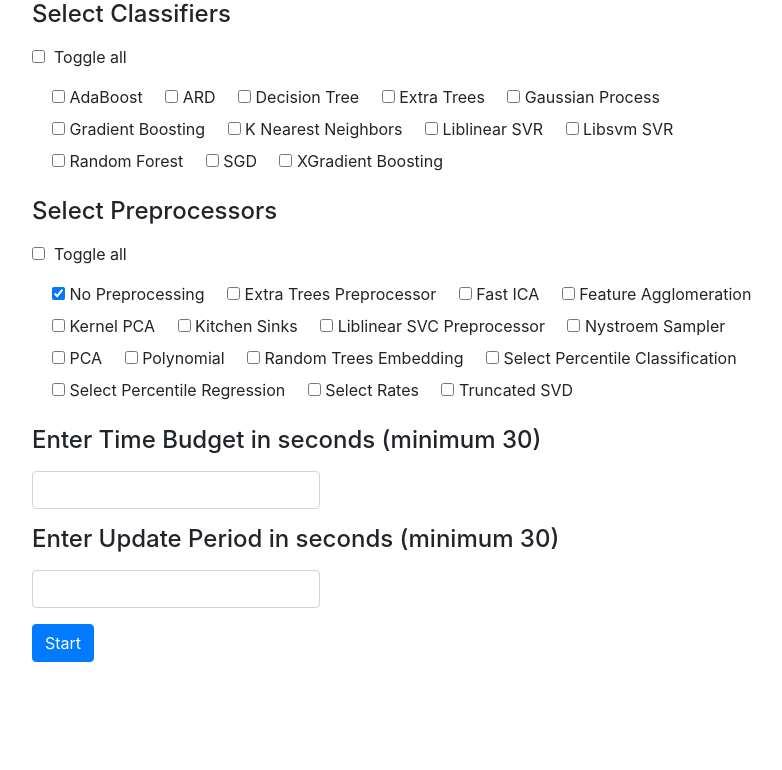
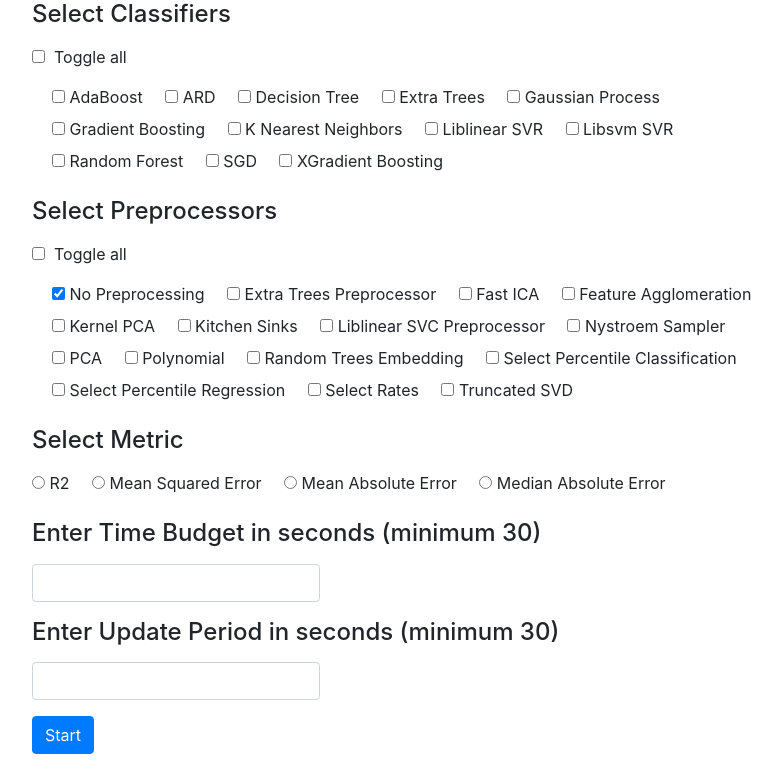
Before and after one commit to DataSystemsGroupUT/ismartml, a Flask app: page /params in a window 1280 px wide. Shown: the part 130-900 px from the top of the page, without its empty margins (32-814 px from the left). Before the commit the page ends 792 px from the top, so only its background shows below. Run offline with Flask 2, Linux system fonts and the light colour scheme; some libraries are stand-ins or nearby versions.

Commit message:
nonfunctional metrics

```diff
--- a/extras.py
+++ b/extras.py
@@ -1,4 +1,4 @@
-
+from autosklearn import metrics
 
 CLASSIFIERS=["adaboost","bernoulli_nb","decision_tree", "extra_trees","gaussian_nb", "gradient_boosting","k_nearest_neighbors", "lda","liblinear_svc","libsvm_svc","multinomial_nb","passive_aggressive","qda","random_forest","sgd","xgradient_boosting"]
 
@@ -15,6 +15,24 @@ PREPROCESSORS_CL_DISP=["No Preprocessing","Extra Trees Preprocessor","Fast ICA",
 PREPROCESSORS_RG=["no_preprocessing","extra_trees_preproc_for_regression","fast_ica","feature_agglomeration","kernel_pca","kitchen_sinks","liblinear_svc_preprocessor","nystroem_sampler","pca","polynomial","random_trees_embedding","select_percentile_classification","select_percentile_regression","select_rates","truncatedSVD"]
 
 PREPROCESSORS_RG_DISP=["No Preprocessing","Extra Trees Preprocessor","Fast ICA","Feature Agglomeration","Kernel PCA","Kitchen Sinks","Liblinear SVC Preprocessor","Nystroem Sampler","PCA","Polynomial","Random Trees Embedding","Select Percentile Classification","Select Percentile Regression","Select Rates","Truncated SVD"]
+
+METRICS_CL=[metrics.accuracy,metrics.f1,metrics.precision]
+
+METRICS_RG=[metrics.r2,metrics.mean_squared_error,metrics.mean_absolute_error,metrics.median_absolute_error]
+
+METRICS_CL_DISP=["Accuracy","F1","Precision"]
+
+METRICS_RG_DISP=["R2","Mean Squared Error","Mean Absolute Error","Median Absolute Error"]
+
+
+def gen_metric(task, metrics_choice):
+    if task=="classification":
+        return METRICS_CL[METRICS_CL_DISP.index(metrics_choice)]
+    else:
+        return METRICS_RG[METRICS_RG_DISP.index(metrics_choice)]
+
+
+
 
 def format_ls(ls,val):
     if(ls=="cl"):
--- a/main.py
+++ b/main.py
@@ -102,10 +102,12 @@ def params():
         #Get corect lists for this task
         ESTIMATORS=[CLASSIFIERS, CLASSIFIERS_DISP]
         PREPROCESSORS=[PREPROCESSORS_CL, PREPROCESSORS_CL_DISP]
+        METRICS=METRICS_CL_DISP
     else:
         ESTIMATORS=[REGRESSORS, REGRESSORS_DISP]
         PREPROCESSORS=[PREPROCESSORS_RG, PREPROCESSORS_RG_DISP]
-    return render_template('upload.html', ESTIMATORS=ESTIMATORS,PREPROCESSORS=PREPROCESSORS, column_names=column_names,row_data=rec, zip=zip, TASK=task, BOLD_CL=bolds)
+        METRICS=METRICS_RG_DISP
+    return render_template('upload.html', METRICS=METRICS,ESTIMATORS=ESTIMATORS,PREPROCESSORS=PREPROCESSORS, column_names=column_names,row_data=rec, zip=zip, TASK=task, BOLD_CL=bolds)
 
 @app.route('/params', methods=['POST'])
 def params_p():
@@ -119,6 +121,8 @@ def params_p():
         task=session.get("task","not set")
         search_space= request.form.getlist("estim_ls")
         prep_space= request.form.getlist("prep_ls")
+
+        metric = request.form['metric']
 
         if(int(time)<30):
             return "Time budget must be at least 30 seconds"
@@ -139,6 +143,7 @@ def params_p():
         values['data_type']=data_type
         values["search_space"]=search_space
         values["prep_space"]=prep_space
+        values["metric"]=metric
         session["values"]=values
 
         print("do this")
@@ -161,6 +166,7 @@ def progress():
     iters=values["time"]//values["period"]
     extra=values["time"]%values["period"]
     format_period=format_time(values["period"])
+    metric=gen_metric(values["task"],values["metric"])
 
     estimator=run_task(os.path.join(app.config['UPLOAD_FOLDER'], values["filename"]),values["task"],values["data_type"])
     results=estimator(turn,values["period"],values["search_space"],values["prep_space"])
--- a/multi.py
+++ b/multi.py
@@ -9,6 +9,7 @@ import sklearn.datasets
 import sklearn.metrics
 
 from autosklearn.metrics import accuracy
+from autosklearn import metrics
 from autosklearn.classification import AutoSklearnClassifier
 from autosklearn.regression import AutoSklearnRegressor
 from autosklearn.constants import MULTICLASS_CLASSIFICATION
@@ -27,7 +28,7 @@ for dir_ in [tmp_folder, output_folder]:
 
 
 def get_spawn_classifier(X_train, y_train):
-    def spawn_classifier(seed, time, search_space,prep_space,dataset_name=None):
+    def spawn_classifier(seed, time, search_space,prep_space,dataset_name=None,metric=metrics.accuracy):
         """Spawn a subprocess.
 
         auto-sklearn does not take care of spawning worker processes. This
@@ -71,14 +72,14 @@ def get_spawn_classifier(X_train, y_train):
             seed=seed,
             smac_scenario_args=smac_scenario_args,
         )
-        automl.fit(X_train, y_train, dataset_name=dataset_name)
+        automl.fit(X_train, y_train, metric = metric,dataset_name=dataset_name)
         #print(automl.cv_results_)
         return automl.cv_results_
     return spawn_classifier
 
 
 def get_spawn_regressor(X_train, y_train):
-    def spawn_regressor(seed, time,search_space,prep_space,dataset_name=None):
+    def spawn_regressor(seed, time,search_space,prep_space,dataset_name=None,metric=metrics.accuracy):
         """Spawn a subprocess.
 
         auto-sklearn does not take care of spawning worker processes. This
@@ -122,7 +123,7 @@ def get_spawn_regressor(X_train, y_train):
             seed=seed,
             smac_scenario_args=smac_scenario_args,
         )
-        automl.fit(X_train, y_train, dataset_name=dataset_name)
+        automl.fit(X_train, y_train, metric=metric, dataset_name=dataset_name)
         #print(automl.cv_results_)
         return automl.cv_results_
 
--- a/templates/index.html
+++ b/templates/index.html
@@ -28,6 +28,8 @@
 		    <input type="radio" name="task" value="classification" required > Classification
 		    <input type="radio" name="task" value="regression"> Regression
 		</p>
+
+
 		<h4><p>Select Dataset Format</p></h4>
 		<p>
 		    <input type="radio" name="data_type" value="csv" required> CSV
--- a/templates/upload.html
+++ b/templates/upload.html
@@ -97,8 +97,24 @@
 		{% endfor %}
 		</div>
 		</p>
+
+		<h4><p>Select Metric</p></h4>
+		<p>
+		<div class="form-radio">
+		{% for mt in METRICS %}
+			<nobr>
+			<input type="radio" name="metric" value="{{mt}}" required>
+			<label>{{mt}} &nbsp; &nbsp; </label>
+			</nobr>
+		{% endfor %}
+		</div>
+		</p>
+
 		</div>
 		</div>
+
+
+
 
 		{% if TASK=="classification" %}
 		<div class="col"  style="padding-right:20px; border-left: 1px solid #ccc;">
```
